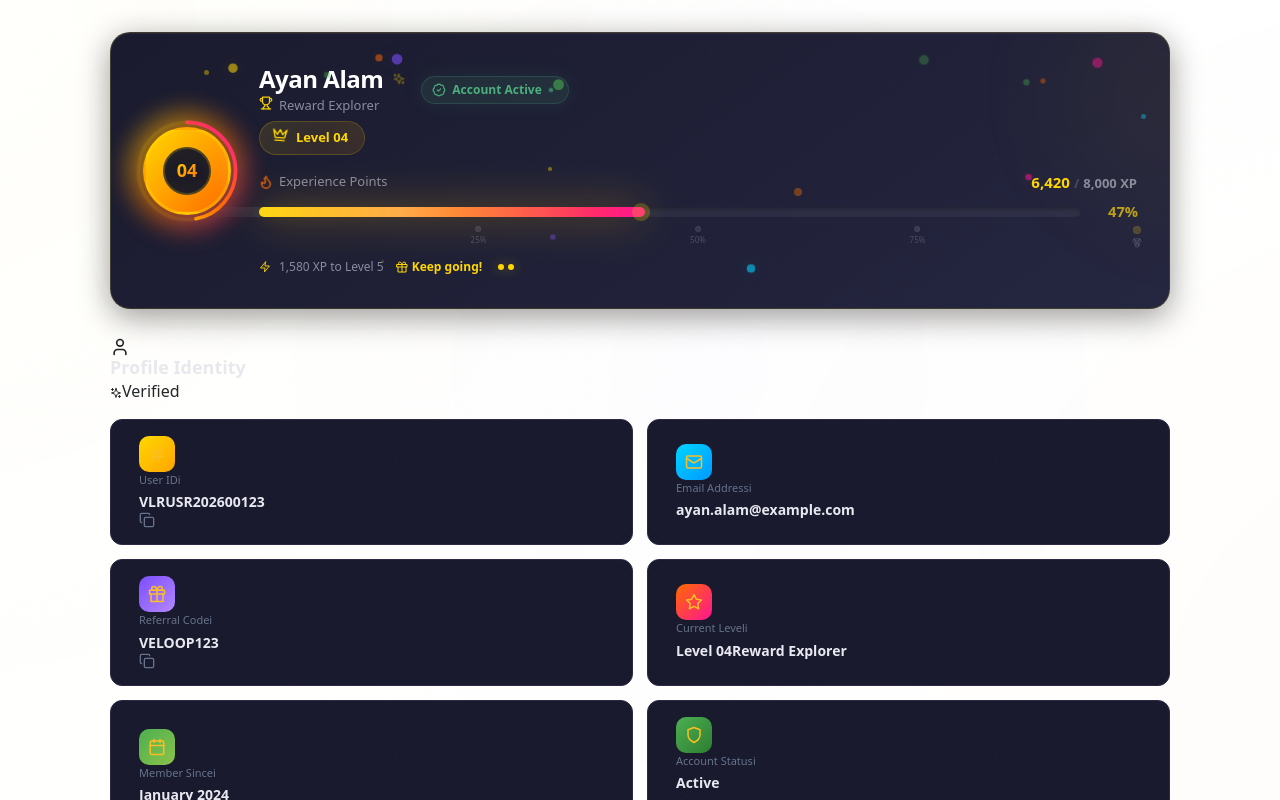
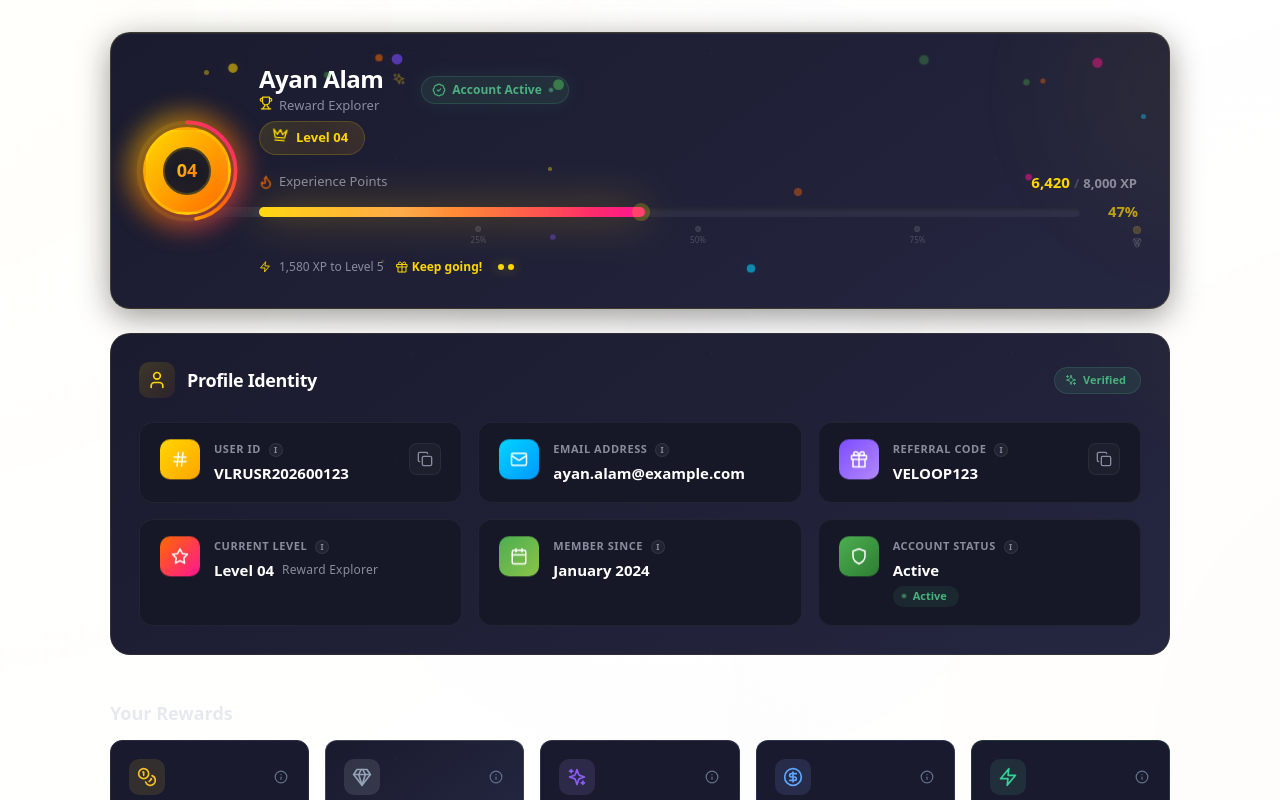
Before and after one commit to Sara12-2/VELoop_Rewards-User-Profile, a React (Vite) app: page / in a window 1280 px wide. Shown: the top 800 px of the page. Built offline with nearby package versions, Linux system fonts and the light colour scheme.

Commit message:
style(identity): add ProfileIdentity styles with glassmorphic cards

```diff
--- a/src/components/ProfileIdentity/ProfileIdentity.module.css
+++ b/src/components/ProfileIdentity/ProfileIdentity.module.css
@@ -1,108 +1,471 @@
+/* src/components/ProfileIdentity/ProfileIdentity.module.css */
+
 .section {
+  background: linear-gradient(145deg, #1a1b2e, #252640);
+  border-radius: 20px;
+  border: 1px solid rgba(255, 215, 0, 0.08);
+  padding: 28px;
+  margin-bottom: 24px;
+  position: relative;
+  overflow: hidden;
+  opacity: 0;
+  transform: translateY(20px);
+  transition: all 0.6s cubic-bezier(0.4, 0, 0.2, 1);
+}
+
+.sectionVisible {
+  opacity: 1;
+  transform: translateY(0);
+}
+
+.section::before {
+  content: '';
+  position: absolute;
+  top: -50%;
+  right: -20%;
+  width: 300px;
+  height: 300px;
+  background: radial-gradient(circle, rgba(255, 215, 0, 0.03), transparent 70%);
+  border-radius: 50%;
+  pointer-events: none;
+}
+
+/* Header */
+.header {
   display: flex;
-  flex-direction: column;
-  gap: 16px;
+  justify-content: space-between;
+  align-items: center;
+  margin-bottom: 24px;
+}
+
+.headerLeft {
+  display: flex;
+  align-items: center;
+  gap: 12px;
+}
+
+.headerIcon {
+  display: flex;
+  align-items: center;
+  justify-content: center;
+  width: 36px;
+  height: 36px;
+  border-radius: 10px;
+  background: linear-gradient(135deg, rgba(255, 215, 0, 0.15), rgba(255, 107, 0, 0.08));
+  color: #FFD700;
 }
 
 .title {
   font-size: 18px;
   font-weight: 700;
-  color: var(--text-primary);
+  color: #ffffff;
   margin: 0;
+  letter-spacing: -0.02em;
 }
 
+.headerBadge {
+  display: inline-flex;
+  align-items: center;
+  gap: 6px;
+  font-size: 11px;
+  font-weight: 600;
+  color: #4CAF7D;
+  background: rgba(76, 175, 125, 0.12);
+  padding: 4px 14px 4px 10px;
+  border-radius: 999px;
+  border: 1px solid rgba(76, 175, 125, 0.2);
+  animation: badgePulse 2s ease-in-out infinite;
+}
+
+@keyframes badgePulse {
+  0%, 100% {
+    transform: scale(1);
+  }
+  50% {
+    transform: scale(1.03);
+  }
+}
+
+/* Grid */
 .grid {
   display: grid;
-  grid-template-columns: 1fr 1fr;
-  gap: 14px;
+  grid-template-columns: 1fr 1fr 1fr;
+  gap: 16px;
 }
 
+/* Card */
 .card {
   position: relative;
-  display: flex;
-  align-items: center;
-  gap: 12px;
-  background: var(--bg-card);
-  border: 1px solid var(--border-subtle);
-  border-radius: var(--radius-md);
-  padding: 16px;
-  transition: border-color 0.2s ease;
+  background: #161827;
+  border-radius: 14px;
+  border: 1px solid rgba(255, 255, 255, 0.05);
+  padding: 18px 20px;
+  transition: all 0.4s cubic-bezier(0.4, 0, 0.2, 1);
+  overflow: hidden;
+  cursor: default;
+}
+
+.card::after {
+  content: '';
+  position: absolute;
+  inset: 0;
+  border-radius: 14px;
+  opacity: 0;
+  transition: opacity 0.4s ease;
+  background: linear-gradient(135deg, rgba(255, 255, 255, 0.02), transparent);
 }
 
 .card:hover {
-  border-color: rgba(212, 175, 55, 0.3);
+  transform: translateY(-3px);
+  border-color: rgba(255, 215, 0, 0.2);
+  box-shadow: 0 8px 30px rgba(0, 0, 0, 0.4);
 }
 
+.cardHover {
+  transform: translateY(-3px);
+  border-color: rgba(255, 215, 0, 0.2);
+  box-shadow: 0 8px 30px rgba(0, 0, 0, 0.4);
+}
+
+.cardHover::after {
+  opacity: 1;
+}
+
+.cardGlow {
+  position: absolute;
+  top: -50%;
+  right: -30%;
+  width: 150px;
+  height: 150px;
+  border-radius: 50%;
+  opacity: 0;
+  filter: blur(40px);
+  transition: opacity 0.5s ease;
+  pointer-events: none;
+}
+
+.card:hover .cardGlow {
+  opacity: 0.1;
+}
+
+.cardContent {
+  position: relative;
+  display: flex;
+  align-items: flex-start;
+  gap: 14px;
+  z-index: 1;
+}
+
+/* Icon */
 .iconWrap {
-  width: 36px;
-  height: 36px;
+  flex-shrink: 0;
+  width: 40px;
+  height: 40px;
   border-radius: 10px;
   display: flex;
   align-items: center;
   justify-content: center;
-  background: rgba(212, 175, 55, 0.12);
-  color: var(--color-gold-soft);
-  flex-shrink: 0;
+  color: #ffffff;
+  transition: all 0.4s ease;
+  animation: iconFloat 3s ease-in-out infinite;
 }
 
+.card:hover .iconWrap {
+  transform: scale(1.05) rotate(-5deg);
+}
+
+@keyframes iconFloat {
+  0%, 100% {
+    transform: translateY(0);
+  }
+  50% {
+    transform: translateY(-2px);
+  }
+}
+
+/* Text Block */
 .textBlock {
   flex: 1;
   min-width: 0;
 }
 
 .label {
+  display: flex;
+  align-items: center;
+  gap: 6px;
   font-size: 11px;
-  color: var(--text-muted);
-  margin: 0;
+  font-weight: 600;
+  color: #8a8b9e;
+  text-transform: uppercase;
+  letter-spacing: 0.05em;
+  margin: 0 0 4px;
 }
 
 .value {
-  font-size: 14px;
-  font-weight: 600;
-  color: var(--text-primary);
-  margin: 3px 0 0;
-  overflow: hidden;
-  text-overflow: ellipsis;
-  white-space: nowrap;
+  font-size: 15px;
+  font-weight: 700;
+  color: #ffffff;
+  margin: 0;
+  display: flex;
+  align-items: center;
+  gap: 8px;
+  flex-wrap: wrap;
 }
 
+.subtitle {
+  font-size: 12px;
+  font-weight: 500;
+  color: #8a8b9e;
+  letter-spacing: 0.02em;
+}
+
+/* Tooltip */
+.tooltipTrigger {
+  position: relative;
+  display: inline-flex;
+  align-items: center;
+  cursor: help;
+  margin-left: 2px;
+}
+
+.infoIcon {
+  display: inline-flex;
+  align-items: center;
+  justify-content: center;
+  width: 14px;
+  height: 14px;
+  border-radius: 50%;
+  background: rgba(255, 255, 255, 0.05);
+  border: 1px solid rgba(255, 255, 255, 0.08);
+  font-size: 8px;
+  font-weight: 700;
+  color: #8a8b9e;
+  transition: all 0.3s ease;
+}
+
+.tooltipTrigger:hover .infoIcon {
+  background: rgba(255, 215, 0, 0.15);
+  border-color: rgba(255, 215, 0, 0.3);
+  color: #FFD700;
+  transform: scale(1.1);
+}
+
+.tooltipTrigger::after {
+  content: attr(data-tooltip);
+  position: absolute;
+  bottom: calc(100% + 8px);
+  left: 50%;
+  transform: translateX(-50%) scale(0.8);
+  background: #1a1b2e;
+  border: 1px solid rgba(255, 215, 0, 0.15);
+  color: #ffffff;
+  padding: 6px 12px;
+  border-radius: 8px;
+  font-size: 11px;
+  font-weight: 500;
+  font-family: inherit;
+  white-space: nowrap;
+  opacity: 0;
+  pointer-events: none;
+  transition: all 0.3s cubic-bezier(0.4, 0, 0.2, 1);
+  box-shadow: 0 4px 20px rgba(0, 0, 0, 0.4);
+  z-index: 10;
+}
+
+.tooltipTrigger:hover::after {
+  opacity: 1;
+  transform: translateX(-50%) scale(1);
+}
+
+/* Status Badge */
+.statusBadge {
+  display: inline-flex;
+  align-items: center;
+  gap: 6px;
+  font-size: 11px;
+  font-weight: 600;
+  color: #4CAF7D;
+  background: rgba(76, 175, 125, 0.1);
+  padding: 2px 12px 2px 8px;
+  border-radius: 999px;
+  margin-top: 2px;
+}
+
+.statusDot {
+  width: 6px;
+  height: 6px;
+  border-radius: 50%;
+  background: #4CAF7D;
+  animation: dotPulse 1.5s ease-in-out infinite;
+}
+
+@keyframes dotPulse {
+  0%, 100% {
+    opacity: 1;
+    transform: scale(1);
+  }
+  50% {
+    opacity: 0.4;
+    transform: scale(0.6);
+  }
+}
+
+/* Copy */
 .copyWrap {
   position: relative;
   flex-shrink: 0;
+  margin-top: 2px;
 }
 
-
-  .copyBtn {
-  background: none;
-  border: none;
-  color: var(--text-muted);
+.copyBtn {
+  width: 32px;
+  height: 32px;
+  border-radius: 8px;
+  border: 1px solid rgba(255, 255, 255, 0.06);
+  background: rgba(255, 255, 255, 0.03);
+  color: #8a8b9e;
   cursor: pointer;
-  padding: 10px;
-  margin: -10px;
   display: flex;
   align-items: center;
   justify-content: center;
+  transition: all 0.3s ease;
+  position: relative;
 }
 
 .copyBtn:hover {
-  color: var(--color-gold-soft);
+  background: rgba(255, 215, 0, 0.1);
+  border-color: rgba(255, 215, 0, 0.2);
+  color: #FFD700;
+  transform: scale(1.05);
+}
+
+.copyBtn:active {
+  transform: scale(0.9);
+}
+
+.copyBtnSuccess {
+  background: rgba(76, 175, 125, 0.15);
+  border-color: rgba(76, 175, 125, 0.3);
+  color: #4CAF7D;
+}
+
+.copyRipple {
+  position: absolute;
+  inset: -2px;
+  border-radius: 10px;
+  pointer-events: none;
+}
+
+.copyBtn:active .copyRipple {
+  animation: rippleEffect 0.6s ease-out;
+}
+
+@keyframes rippleEffect {
+  0% {
+    box-shadow: 0 0 0 0 rgba(255, 215, 0, 0.2);
+  }
+  100% {
+    box-shadow: 0 0 0 20px rgba(255, 215, 0, 0);
+  }
 }
 
 .toast {
   position: absolute;
-  top: -30px;
-  right: 0;
+  top: 50%;
+  right: calc(100% + 12px);
+  transform: translateY(-50%);
+  background: #1a1b2e;
+  border: 1px solid rgba(76, 175, 125, 0.3);
+  color: #4CAF7D;
+  padding: 4px 12px 4px 8px;
+  border-radius: 8px;
   font-size: 11px;
   font-weight: 600;
-  color: var(--color-success);
-  background: rgba(76, 175, 125, 0.14);
-  padding: 3px 8px;
-  border-radius: 6px;
+  display: flex;
+  align-items: center;
+  gap: 4px;
   white-space: nowrap;
+  animation: toastSlide 0.3s cubic-bezier(0.4, 0, 0.2, 1);
+  box-shadow: 0 4px 20px rgba(0, 0, 0, 0.4);
+  z-index: 5;
 }
 
-@media (max-width: 600px) {
+@keyframes toastSlide {
+  0% {
+    opacity: 0;
+    transform: translateY(-50%) translateX(10px) scale(0.9);
+  }
+  100% {
+    opacity: 1;
+    transform: translateY(-50%) translateX(0) scale(1);
+  }
+}
+
+/* Responsive */
+@media (max-width: 1024px) {
+  .grid {
+    grid-template-columns: 1fr 1fr;
+  }
+}
+
+@media (max-width: 768px) {
+  .section {
+    padding: 20px;
+  }
+
+  .grid {
+    grid-template-columns: 1fr 1fr;
+    gap: 12px;
+  }
+
+  .card {
+    padding: 14px 16px;
+  }
+
+  .cardContent {
+    gap: 10px;
+  }
+
+  .iconWrap {
+    width: 34px;
+    height: 34px;
+  }
+
+  .value {
+    font-size: 13px;
+  }
+
+  .headerBadge {
+    display: none;
+  }
+}
+
+@media (max-width: 480px) {
   .grid {
     grid-template-columns: 1fr;
   }
+
+  .section {
+    padding: 16px;
+    border-radius: 16px;
+  }
+
+  .title {
+    font-size: 16px;
+  }
+
+  .headerIcon {
+    width: 30px;
+    height: 30px;
+  }
+
+  .toast {
+    right: calc(100% + 8px);
+    font-size: 10px;
+    padding: 3px 10px 3px 6px;
+  }
+
+  .tooltipTrigger::after {
+    display: none;
+  }
 }
```
